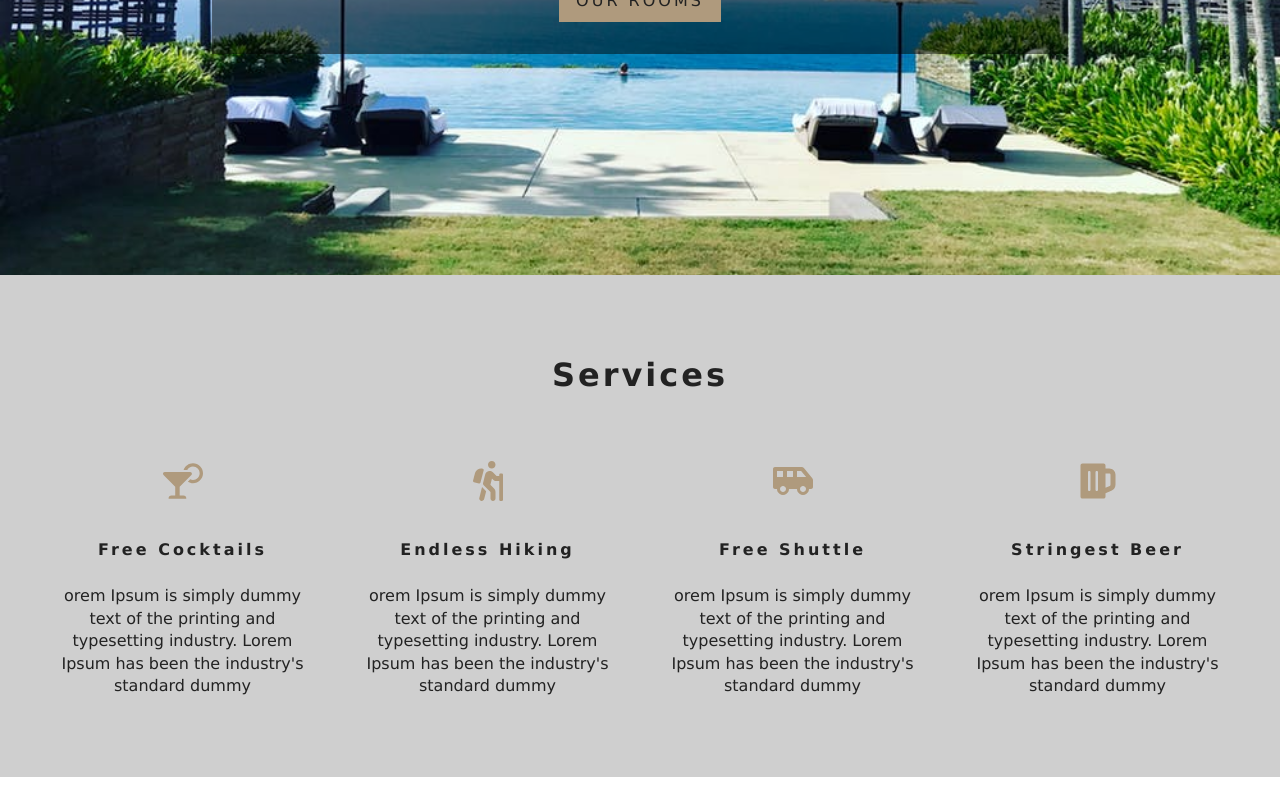
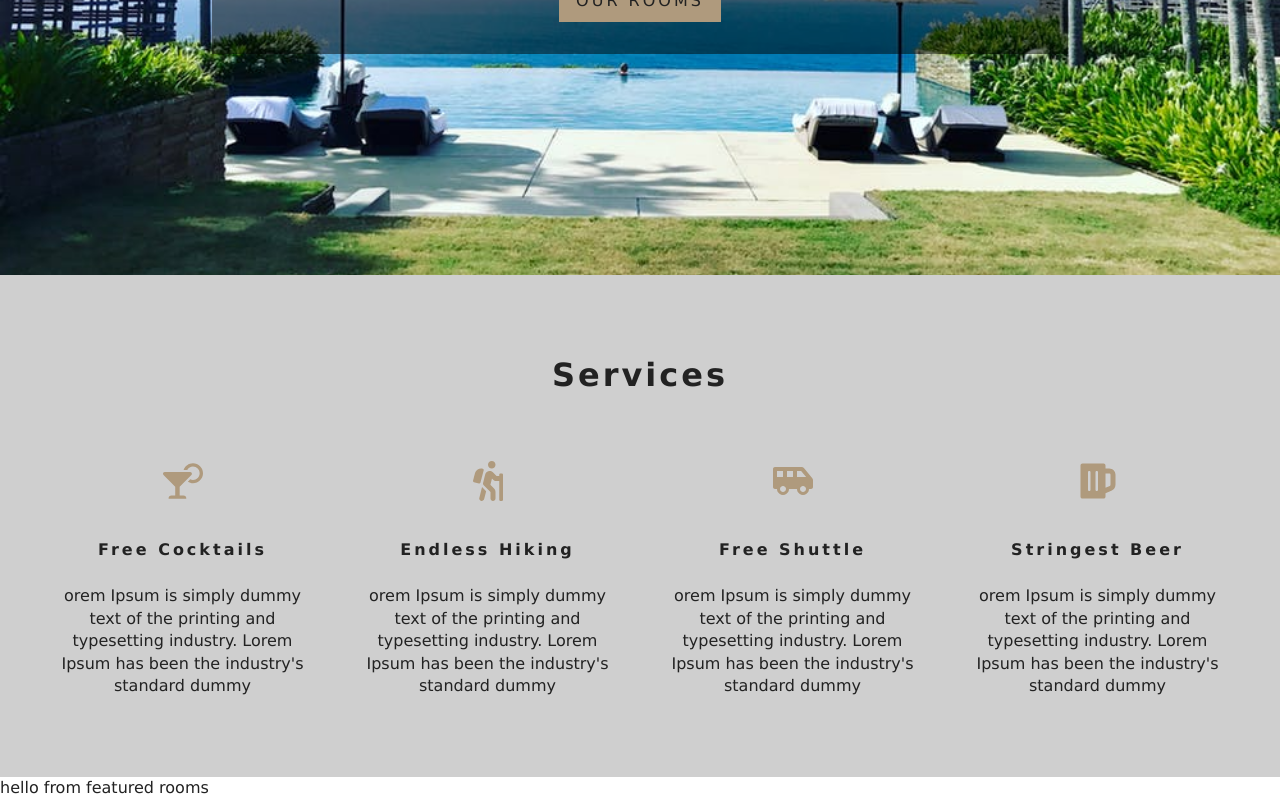
Before and after one commit to BlagovestGerov/react-beach-resort, a React (Create React App) app: page / in a window 1280 px wide. Shown: the part 525-1325 px from the top of the page. Before the commit the page ends 1302 px from the top, so only its background shows below. Built offline with nearby package versions, Linux system fonts and the light colour scheme.

Commit message:
setting up react context

```diff
--- /dev/null
+++ b/src/components/FeaturedRooms.js
@@ -0,0 +1,14 @@
+import React, { Component } from 'react'
+import {RoomContext} from '../context';
+
+export default class FeaturedRooms extends Component {
+    static contextType = RoomContext;
+    render() {
+
+        return (
+            <div>
+                hello from featured rooms
+            </div>
+        )
+    }
+}
--- /dev/null
+++ b/src/context.js
@@ -0,0 +1,24 @@
+import React, { Component } from 'react'
+
+const RoomContext = React.createContext();
+
+// <RoomContext.Provider value={}
+class RoomProvider extends Component {
+
+    state = {
+        greeting: 'hello',
+        name: 'john'
+    };
+    render() {
+        return (
+            <RoomContext.Provider value={{...this.state}}>
+                {this.props.children}
+            </RoomContext.Provider>
+        )
+    }
+}
+
+const RoomConsumer = RoomContext.Consumer;
+
+
+export {RoomProvider, RoomConsumer, RoomContext}
--- a/src/index.js
+++ b/src/index.js
@@ -5,11 +5,14 @@
 
 import App from './App';
 import * as serviceWorker from './serviceWorker';
+import {RoomProvider} from './context';
 
 ReactDOM.render(
-<Router>
-<App />
-</Router>
+    <RoomProvider>
+        <Router>
+        <App />
+        </Router>
+    </RoomProvider>
 , document.getElementById('root')
 );
 
--- a/src/pages/Home.js
+++ b/src/pages/Home.js
@@ -3,6 +3,8 @@
 import Banner from '../components/Banner';
 import {Link} from 'react-router-dom';
 import Services from '../components/Services';
+import FeaturedRooms from '../components/FeaturedRooms';
+
 
 const Home = () => {
     return (
@@ -15,6 +17,7 @@
             </Banner>
         </Hero>
         <Services />
+        <FeaturedRooms />
         </>
     )
 }
```
